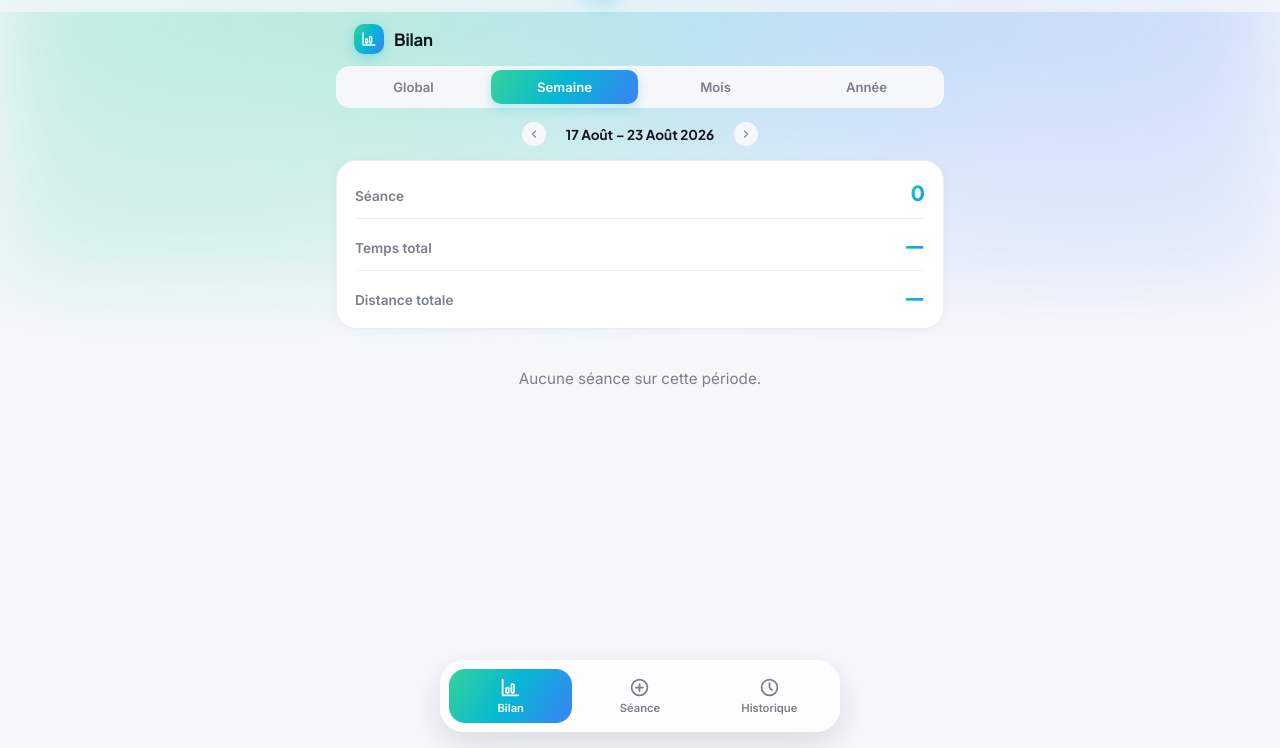
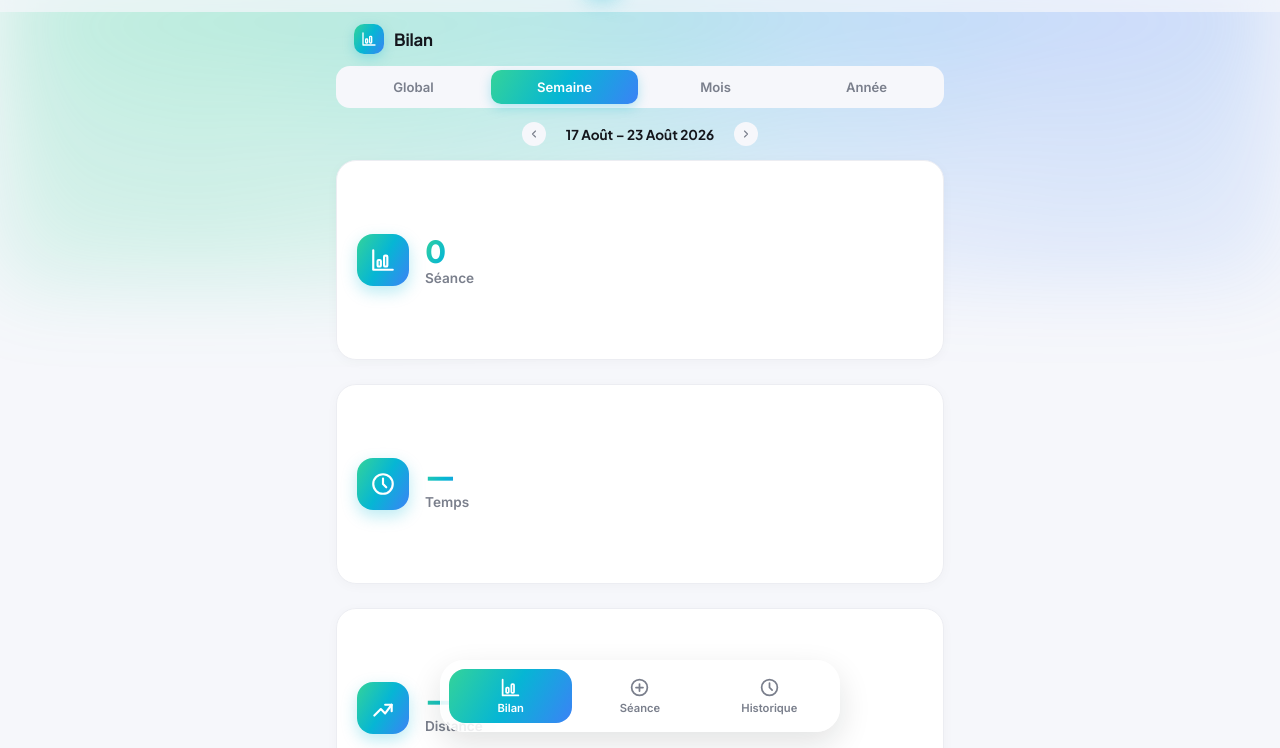
Before and after one commit to Maesy00/Aurora, a plain HTML site: page index.html in a window 1280 px wide. Shown: the part 52-800 px from the top of the page. Drawn offline with Linux system fonts and the light colour scheme.

Commit message:
Agrandit les 3 blocs du Bilan pour occuper tout l'écran

```diff
--- a/css/style.css
+++ b/css/style.css
@@ -596,37 +596,54 @@ h2 {
 }
 
 .summary-card {
-  padding: 6px 18px;
+  display: flex;
+  flex-direction: column;
+  gap: 12px;
+  margin-bottom: 12px;
 }
 
-.summary-row {
+.stat-hero-card {
   display: flex;
-  align-items: baseline;
-  justify-content: space-between;
-  gap: 12px;
-  padding: 12px 0;
-  border-bottom: 1px solid var(--color-border);
+  align-items: center;
+  gap: 16px;
+  min-height: 25vh;
+  padding: 22px 20px;
 }
 
-.summary-row:last-child {
-  border-bottom: none;
+.stat-hero-icon {
+  width: 52px;
+  height: 52px;
+  flex-shrink: 0;
+  display: flex;
+  align-items: center;
+  justify-content: center;
+  border-radius: 16px;
+  background: var(--gradient-aurora);
+  color: #ffffff;
+  box-shadow: 0 6px 16px rgba(6, 182, 212, 0.28);
 }
 
-.summary-label {
-  font-size: 0.85rem;
-  font-weight: 600;
-  color: var(--color-text-muted);
+.stat-hero-icon svg {
+  width: 26px;
+  height: 26px;
 }
 
-.summary-value {
+.stat-hero-value {
   font-family: var(--font-display);
   font-weight: 800;
-  font-size: 1.3rem;
-  text-align: right;
+  font-size: 1.9rem;
+  line-height: 1.1;
   background: var(--gradient-aurora);
   -webkit-background-clip: text;
   background-clip: text;
   color: transparent;
+}
+
+.stat-hero-label {
+  font-size: 0.85rem;
+  font-weight: 600;
+  color: var(--color-text-muted);
+  margin-top: 2px;
 }
 
 .discipline-stat-item {
--- a/index.html
+++ b/index.html
@@ -56,7 +56,7 @@
         </button>
       </div>
 
-      <div class="card summary-card" id="summary-card"></div>
+      <div class="summary-card" id="summary-card"></div>
 
       <div id="discipline-stats"></div>
     </section>
--- a/js/app.js
+++ b/js/app.js
@@ -437,17 +437,32 @@ function renderDashboard() {
   const totalDistance = sessions.reduce((sum, s) => sum + (s.distanceKm || 0), 0);
 
   summaryCard.innerHTML = `
-    <div class="summary-row">
-      <span class="summary-label">Séance${sessions.length > 1 ? "s" : ""}</span>
-      <span class="summary-value">${sessions.length.toLocaleString("fr-FR")}</span>
+    <div class="card stat-hero-card">
+      <div class="stat-hero-icon">
+        <svg viewBox="0 0 24 24" fill="none" stroke="currentColor" stroke-width="2" stroke-linecap="round" stroke-linejoin="round"><path d="M3 3v18h18"/><rect x="7" y="12" width="3" height="6" rx="1"/><rect x="13" y="8" width="3" height="10" rx="1"/></svg>
+      </div>
+      <div class="stat-hero-text">
+        <div class="stat-hero-value">${sessions.length.toLocaleString("fr-FR")}</div>
+        <div class="stat-hero-label">Séance${sessions.length > 1 ? "s" : ""}</div>
+      </div>
     </div>
-    <div class="summary-row">
-      <span class="summary-label">Temps total</span>
-      <span class="summary-value">${sessions.length ? formatDuration(totalMinutes) : "—"}</span>
+    <div class="card stat-hero-card">
+      <div class="stat-hero-icon">
+        <svg viewBox="0 0 24 24" fill="none" stroke="currentColor" stroke-width="2" stroke-linecap="round" stroke-linejoin="round"><circle cx="12" cy="12" r="9"/><path d="M12 7v5l3 3"/></svg>
+      </div>
+      <div class="stat-hero-text">
+        <div class="stat-hero-value">${sessions.length ? formatDuration(totalMinutes) : "—"}</div>
+        <div class="stat-hero-label">Temps</div>
+      </div>
     </div>
-    <div class="summary-row">
-      <span class="summary-label">Distance totale</span>
-      <span class="summary-value">${totalDistance > 0 ? formatDistance(totalDistance) : "—"}</span>
+    <div class="card stat-hero-card">
+      <div class="stat-hero-icon">
+        <svg viewBox="0 0 24 24" fill="none" stroke="currentColor" stroke-width="2" stroke-linecap="round" stroke-linejoin="round"><path d="M4 19l6-6 4 4 6-8"/><path d="M14 9h6v6"/></svg>
+      </div>
+      <div class="stat-hero-text">
+        <div class="stat-hero-value">${totalDistance > 0 ? formatDistance(totalDistance) : "—"}</div>
+        <div class="stat-hero-label">Distance</div>
+      </div>
     </div>
   `;
 
```
